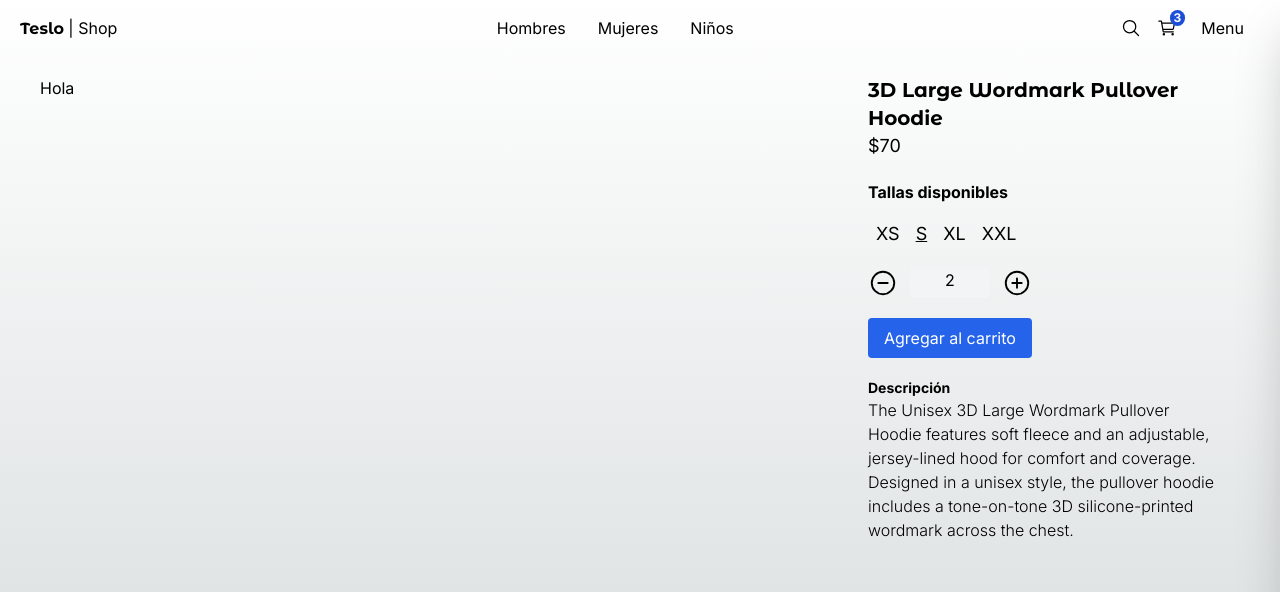
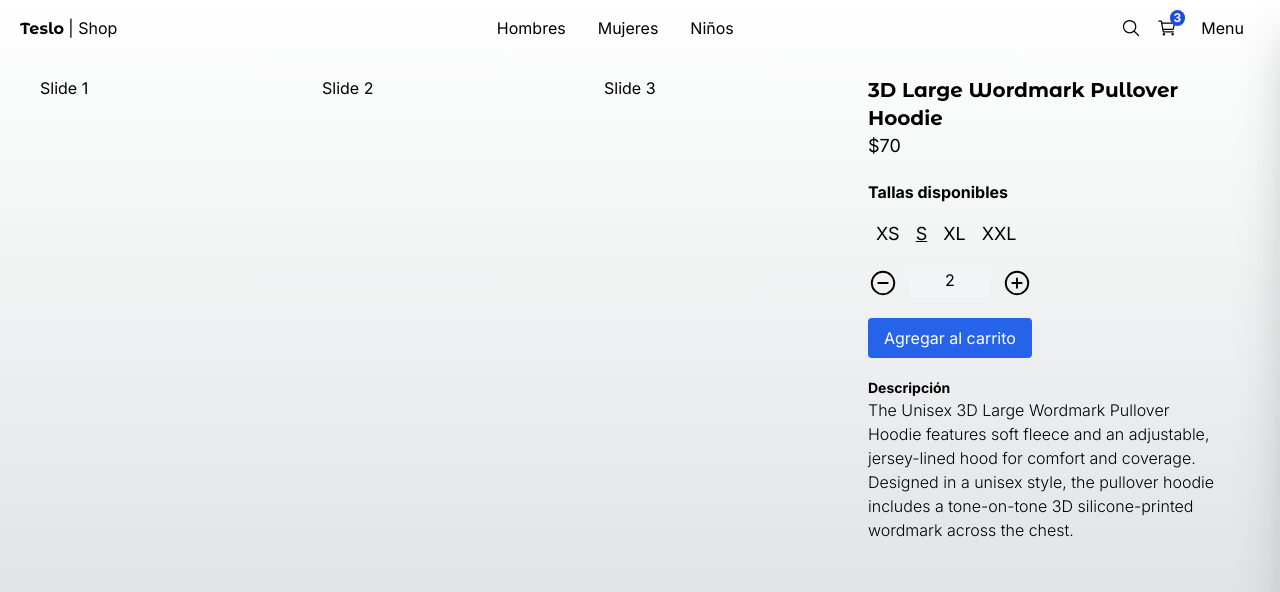
Before and after one commit to joaquin70/teslo-shop, a Next.js app: page /product/3d_large_wordmark_pullover_hoodie in a window 1280 px wide. Shown: the top 592 px of the page. Built offline with nearby package versions, Linux system fonts and the light colour scheme.

Commit message:
Image slideshow.

```diff
--- a/package.json
+++ b/package.json
@@ -14,6 +14,7 @@
     "react": "^18",
     "react-dom": "^18",
     "react-icons": "^5.0.1",
+    "swiper": "^11.1.1",
     "zustand": "^4.5.2"
   },
   "devDependencies": {
--- a/src/app/(shop)/product/[slug]/page.tsx
+++ b/src/app/(shop)/product/[slug]/page.tsx
@@ -1,7 +1,7 @@
 import { titleFont } from "@/config/fonts";
 import { initialData } from "@/seed/seed";
 import { notFound } from "next/navigation";
-import { QuantitySelector,SizeSelector } from "@/components";
+import { ProductSlideshow, QuantitySelector,SizeSelector } from "@/components";
 
 
 interface Props {
@@ -28,7 +28,11 @@
       {/* Slideshow */}
 
       <div className="col-span-1 md:col-span-2">
-Hola
+
+        <ProductSlideshow
+        title={product.title}
+        images={product.images}
+        />
       </div>
 
 
--- a/src/components/index.ts
+++ b/src/components/index.ts
@@ -5,6 +5,7 @@
 
 export * from "./products/product-grid/ProductGrid";
 export * from "./products/product-grid/ProductGridItem";
+export * from "./product/slideshow/ProductSlideshow";
 export * from "./product/size-selector/SizeSelector";
 export * from "./product/quantity-selector/QuantitySelector";
 export * from "./ui/top-menu/TopMenu";
--- /dev/null
+++ b/src/components/product/slideshow/ProductSlideshow.tsx
@@ -0,0 +1,35 @@
+"use client";
+
+import {Swiper, SwiperSlide} from 'swiper/react';
+
+import "swiper/css";
+
+interface Props {
+images:string[];
+title:string;
+className?:string;
+}
+
+
+export const ProductSlideshow = ({images,title,className}:Props) => {
+    return(
+        <div className={className}>
+ <Swiper
+        spaceBetween={50}
+        slidesPerView={3}
+        onSlideChange={() => console.log('slide change')}
+        onSwiper={(swiper) => console.log(swiper)}
+        >
+
+            <SwiperSlide>Slide 1</SwiperSlide>
+            <SwiperSlide>Slide 2</SwiperSlide>
+            <SwiperSlide>Slide 3</SwiperSlide>
+            <SwiperSlide>Slide 4</SwiperSlide>
+
+        </Swiper>
+
+        </div>
+
+
+    )
+}
```
Also changed, not shown: 1 other file (tests, documents, lock files or other folders).
